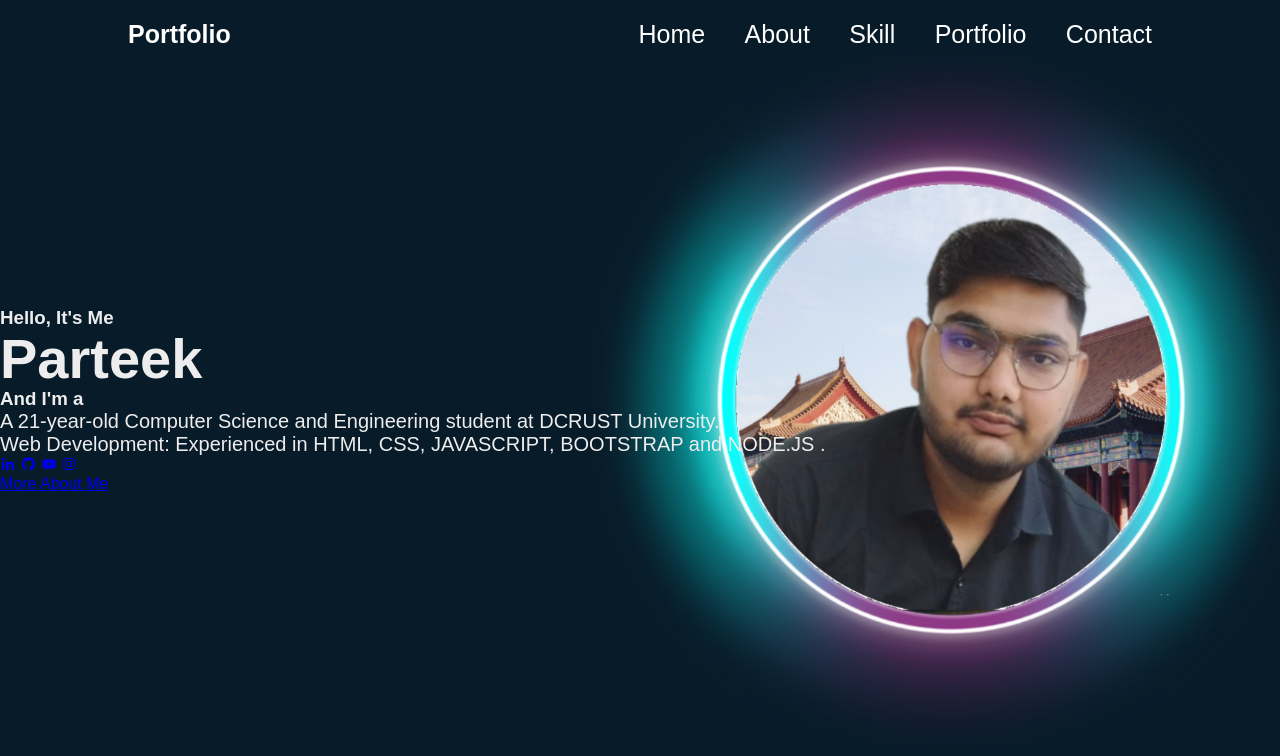
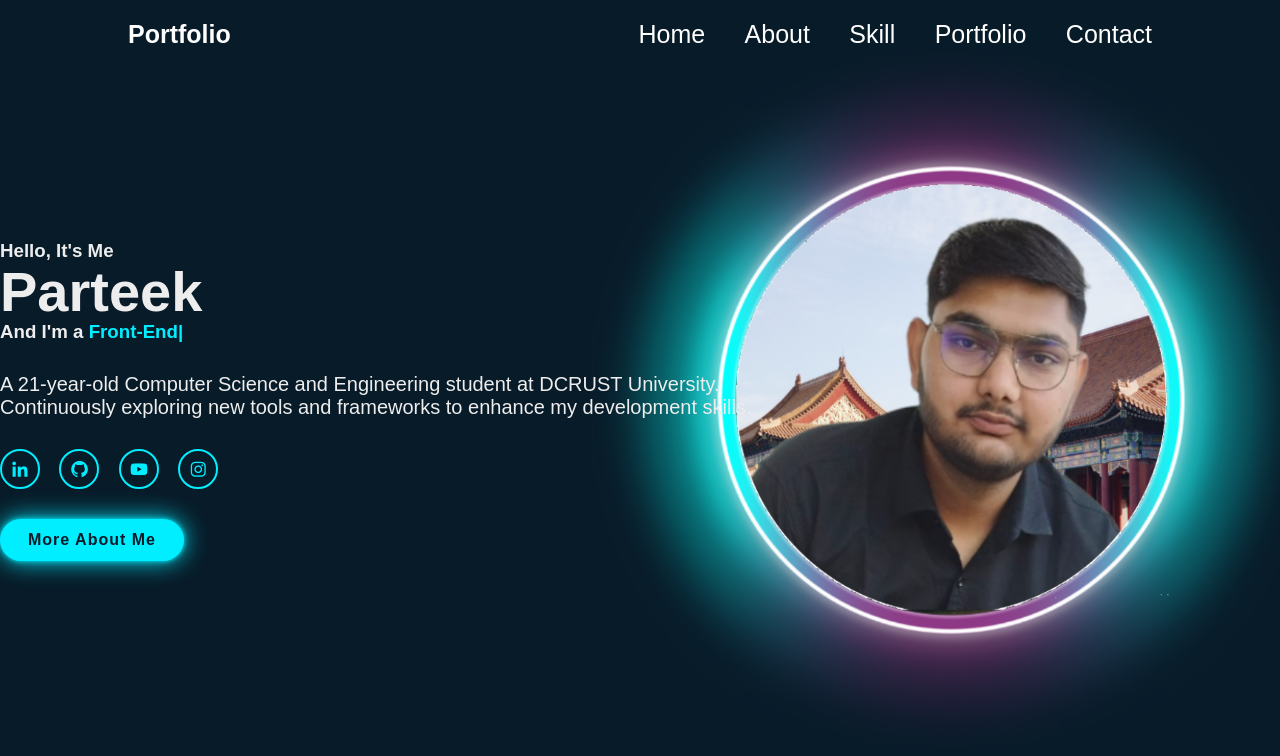
Before and after one commit to Parteekkumar2/Portfolio, a plain HTML site: page index.html in a window 1280 px wide. Drawn offline with nearby package versions, Linux system fonts and the light colour scheme.

Commit message:
Home section complete

```diff
--- a/index.html
+++ b/index.html
@@ -6,17 +6,18 @@
     <title>Portfolio</title>
     <link rel="stylesheet" href="style.css"/>
     <link href='https://unpkg.com/boxicons@2.1.4/css/boxicons.min.css' rel='stylesheet'>
+    <script src="https://unpkg.com/typed.js@2.1.0/dist/typed.umd.js"></script>
 </head>
 <body>
     <header class="header">
         <a href="#" class="logo">Portfolio</a>
 
         <nav class="navbar">
-            <a href="#" >Home</a>
-            <a href="#" >About</a>
-            <a href="#" >Skill</a>
-            <a href="#" >Portfolio</a>
-            <a href="#" >Contact</a>
+            <a href="#" style="--i:1" class="active">Home</a>
+            <a href="#" style="--i:2">About</a>
+            <a href="#" style="--i:3" >Skill</a>
+            <a href="#" style="--i:4">Portfolio</a>
+            <a href="#" style="--i:5">Contact</a>
         </nav>
 
     </header>
@@ -24,19 +25,20 @@
         <div class="home-content">
             <h3>Hello, It's Me</h3>
             <h1>Parteek</h1>
-            <h3>And I'm a</h3>
+            <h3>And I'm a <span class="text"></span></h3>
             <p>A 21-year-old Computer Science and Engineering student at DCRUST University.
-                <br>Web Development: Experienced in HTML, CSS, JAVASCRIPT, BOOTSTRAP and NODE.JS .
+                <br>Continuously exploring new tools and frameworks to enhance my development skills.
             </p>
             <div class="home-sci">
-                <a href="#"><i class='bx bxl-linkedin' ></i></a>
-                <a href="#"><i class='bx bxl-github' ></i></a>
-                 <a href="#"><i class='bx bxl-youtube'></i></a>
-                 <a href="#"><i class='bx bxl-instagram'></i></a>
+                <a href="#" style="--i:6"><i class='bx bxl-linkedin' ></i></a>
+                <a href="#" style="--i:7"><i class='bx bxl-github' ></i></a>
+                <a href="#" style="--i:8"><i class='bx bxl-youtube'></i></a>
+                <a href="#" style="--i:9"><i class='bx bxl-instagram'></i></a>
 
             </div>
             <a href="#" class="btn-box">More About Me</a>
         </div>
     </section>
+    <script src="script.js"></script>
 </body>
 </html>
--- a/script.js
+++ b/script.js
@@ -0,0 +1,7 @@
+var typed=new Typed(".text",{
+    strings:["Front-End Developer"],
+    typeSpeed:100,
+    backSpeed:100,
+    backDelay:1000,
+    loop:true,
+});
--- a/style.css
+++ b/style.css
@@ -1,73 +1,195 @@
-*{
-    margin:0;
-    padding:0;
+* {
+    margin: 0;
+    padding: 0;
     box-sizing: border-box;
-    font-family: 'poppins' , sans-serif;
+    font-family: 'poppins', sans-serif;
 }
 
-body{
-    color:#ededed;
+body {
+    color: #ededed;
+
 }
 
-.header{
+.header {
     position: fixed;
     top: 0;
-    left:0;
-    width:100%;
-    padding:20px 10%;
+    left: 0;
+    width: 100%;
+    padding: 20px 10%;
     background: transparent;
-    display:flex;
+    display: flex;
     justify-content: space-between;
-    align-items:center;
-    z-index:100;
+    align-items: center;
+    z-index: 100;
 }
 
-.logo{
+.logo {
     position: relative;
-    font-size:25px;
-    color:#fff;
+    font-size: 25px;
+    color: #fff;
     text-decoration: none;
-    font-weight:600;
+    font-weight: 600;
+    cursor: default;
+    opacity: 0;
+    animation: slideRight 1s ease forwards;
 }
 
-.navbar a{
-    display:inline-block;
+.navbar a {
+    display: inline-block;
     font-size: 25px;
-    color:#fff;
+    color: #fff;
     text-decoration: none;
-    font-weight:500;
+    font-weight: 500;
     margin-left: 35px;
-    transition:.3s;
+    transition: .3s;
+    opacity: 0;
+    animation: slideTop .5s ease forwards;
+    animation-delay: calc(.2s * var(--i));
 }
 
-.navbar a:hover{
-    color:#0ef;
+.navbar a:hover {
+    color: #0ef;
 }
 
-.home{
-    position:relative;
-    width:100%;
-    justify-content:space-between;
-    height:100vh;
+.home {
+    position: relative;
+    width: 100%;
+    justify-content: space-between;
+    height: 100vh;
     background: url(parteek\ wallpaper.png) no-repeat;
     background-size: cover;
     background-position: center;
-    display:flex;
-    align-items:center;
-    padding:70px ,10%, 0;
+    display: flex;
+    align-items: center;
+    padding: 70px, 10%, 0;
 }
 
 .home-content h3 {
-    font-size:32 px;
-    font-weight:700;
+    font-size: 32 px;
+    font-weight: 700;
+    opacity: 0;
+    animation: slideBottom 1s ease forwards;
+    animation-delay: .7s;
+}
+
+.home-content h3:nth-of-type(2) {
+    margin-bottom: 30px;
+    animation: slideTop 1s ease forwards;
+    animation-delay: .7s;
+
+
+}
+
+.home-content h3 span {
+    color: #0ef;
 }
 
 .home-content h1 {
-    font-size:56px;
+    font-size: 56px;
     font-weight: 700;
-    margin:-3px 0;
+    margin: -3px 0;
+    opacity: 0;
+    animation: slideRight 1s ease forwards;
+    animation-delay: 1s;
 }
 
-.home-content p{
+.home-content p {
     font-size: 20px;
+    opacity: 0;
+    animation: slideLeft 1s ease forwards;
+    animation-delay: 1s;
 }
+
+.home-sci a {
+    display: inline-flex;
+    justify-content: center;
+    align-items: center;
+    width: 40px;
+    height: 40px;
+    background: transparent;
+    border: 2px solid #0ef;
+    border-radius: 50%;
+    font-size: 20px;
+    color: #0ef;
+    text-decoration: none;
+    transition: .5s ease;
+
+    opacity: 0;
+    animation: slideLeft 1s ease forwards;
+    animation-delay: calc(.2s * var(--i));
+    ;
+    margin: 30px 15px 30px 0;
+}
+
+.home-sci a:hover {
+    background: #0ef;
+    color: #081b29;
+    box-shadow: 0 0 20px #0ef;
+}
+
+.btn-box {
+    display: inline-block;
+    padding: 12px 28px;
+    background: #0ef;
+    border-radius: 40px;
+    font-size: 16px;
+    color: #081b29;
+    letter-spacing: 1px;
+    text-decoration: none;
+    font-weight: 600;
+    opacity: 0;
+    animation: slideTop 1s ease forwards;
+    animation-delay: 2s;
+    box-shadow: 0 0 5px #0ef,
+        0 0 25px #0ef
+}
+
+.btn-box:hover {
+    box-shadow: 0 0 5px cyan,
+        0 0 25px cyan, 0 0 50px cyan,
+        0 0 100px cyan, 0 0 200px cyan
+}
+
+@keyframes slideRight {
+    0% {
+        transform: translatex(-100px);
+    }
+
+    100% {
+        transform: translatex(0px);
+        opacity: 1;
+    }
+}
+
+@keyframes slideLeft {
+    0% {
+        transform: translatex(100px);
+    }
+
+    100% {
+        transform: translatex(0px);
+        opacity: 1;
+    }
+}
+
+@keyframes slideTop {
+    0% {
+        transform: translatey(100px);
+    }
+
+    100% {
+        transform: translatey(0px);
+        opacity: 1;
+    }
+}
+
+@keyframes slideBottom {
+    0% {
+        transform: translatey(-100px);
+    }
+
+    100% {
+        transform: translatey(0px);
+        opacity: 1;
+    }
+}
```
